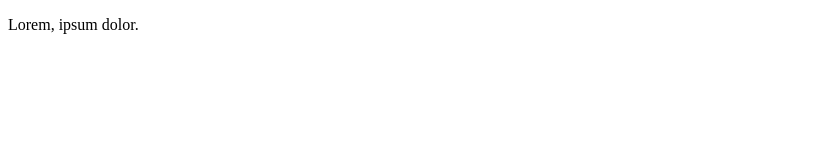
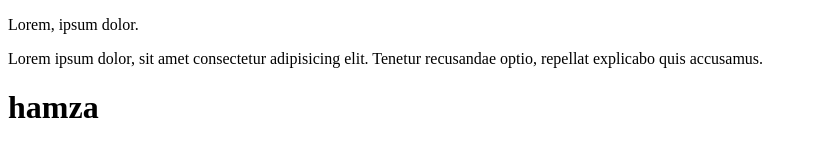
Before and after one commit to Hamza2924/demorepository, a plain HTML site: page index.html in a window 1280 px wide. Shown: the whole page, without its empty margins (0-817 px from the left). Drawn offline with Linux system fonts and the light colour scheme.

Commit message:
Add p & H1

```diff
--- a/index.html
+++ b/index.html
@@ -7,5 +7,7 @@
 </head>
 <body>
     <p>Lorem, ipsum dolor.</p>
+    <p>Lorem ipsum dolor, sit amet consectetur adipisicing elit. Tenetur recusandae optio, repellat explicabo quis accusamus.</p>
+    <h1>hamza</h1>
 </body>
 </html>
```
